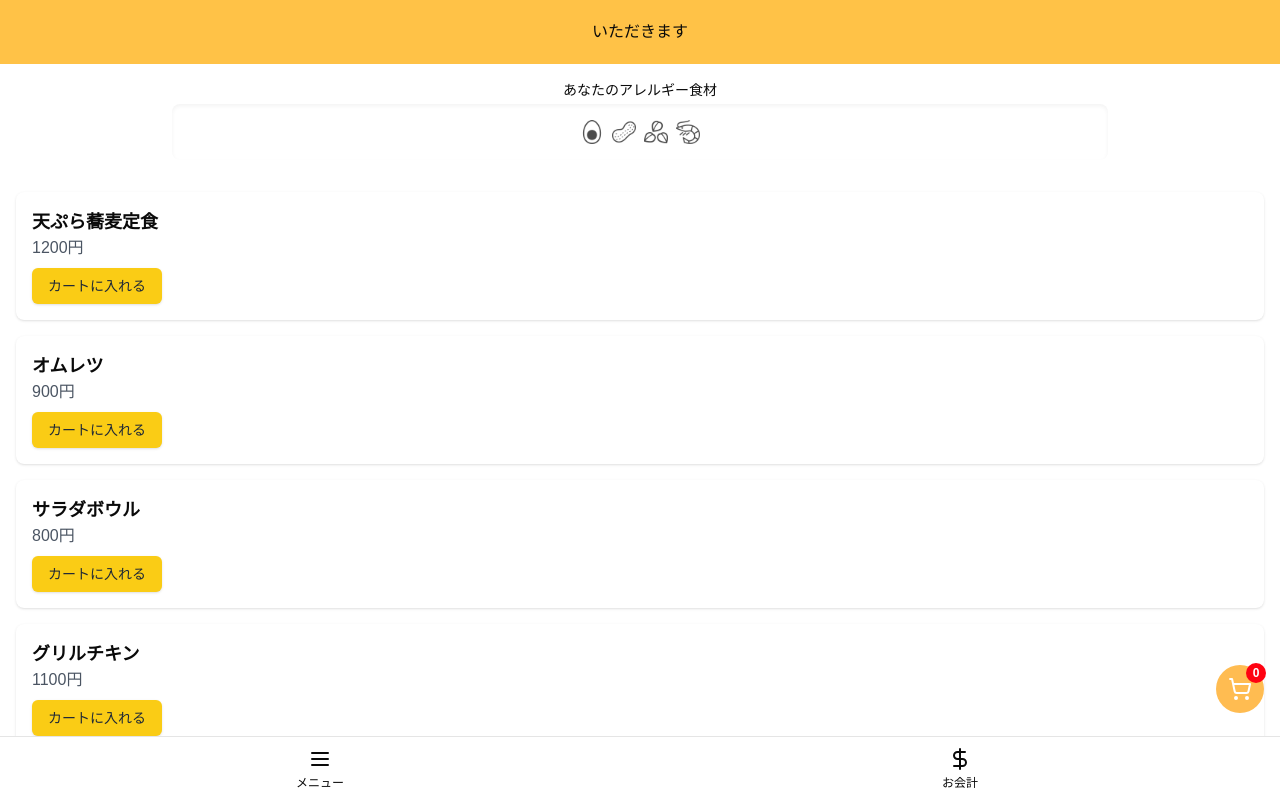
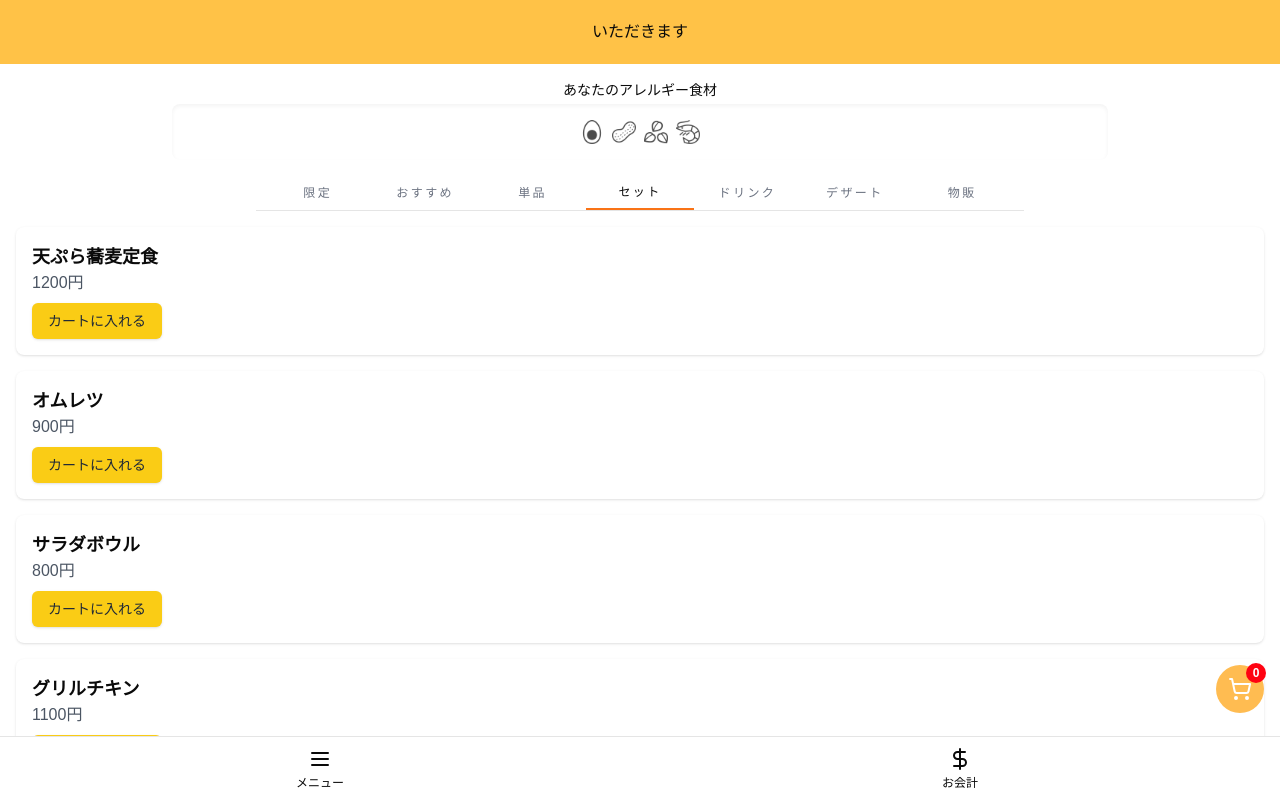
Before and after one commit to a-company-jp/gaishi-hackathon-app, a Next.js app in the folder webapp/: page /menu in a window 1280 px wide. Shown: the top 798 px of the page. Built offline with nearby package versions, Linux system fonts and the light colour scheme; no server answers.

Commit message:
:sparkles: Genreカードの設置

```diff
--- a/webapp/src/features/menu/MenuPage.tsx
+++ b/webapp/src/features/menu/MenuPage.tsx
@@ -5,6 +5,7 @@ import { Button } from "@/components/ui/button";
 import CartButton from "@/components/CartButton";
 import MenuModal from "@/components/MenuModal";
 import DisplayAllergies from "@/features/menu/DisplayAllergies";
+import GenreCard from "@/components/GenreCard";
 
 const menuItems = [
   {
@@ -34,6 +35,37 @@ const menuItems = [
   },
 ];
 
+const genres = [
+  {
+    id: "aaaaa",
+    label: "限定",
+  },
+  {
+    id: "bbbbb",
+    label: "おすすめ",
+  },
+  {
+    id: "ccccc",
+    label: "単品",
+  },
+  {
+    id: "ddddd",
+    label: "セット",
+  },
+  {
+    id: "eeeee",
+    label: "ドリンク",
+  },
+  {
+    id: "fffff",
+    label: "デザート",
+  },
+  {
+    id: "ggggg",
+    label: "物販",
+  },
+];
+
 function MenuPage() {
   const [cartCount, setCartCount] = useState(0);
   const [isModalOpen, setIsModalOpen] = useState(false);
@@ -41,6 +73,7 @@ function MenuPage() {
     (typeof menuItems)[0] | null
   >(null);
   const [quantity, setQuantity] = useState(1);
+  const [activeGenre, setActiveGenre] = useState("ddddd");
 
   const handleOpenModal = (item: (typeof menuItems)[0]) => {
     setSelectedItem(item);
@@ -56,6 +89,11 @@ function MenuPage() {
   return (
     <div className="flex flex-col w-full pb-16">
       <DisplayAllergies allergies={[]} />
+      <GenreCard
+        menuItems={genres}
+        activeTab={activeGenre}
+        setActiveTab={setActiveGenre}
+      />
       <div className="p-4 space-y-4">
         {menuItems.map((item, index) => (
           <div key={index} className="bg-white rounded-lg shadow">
```
